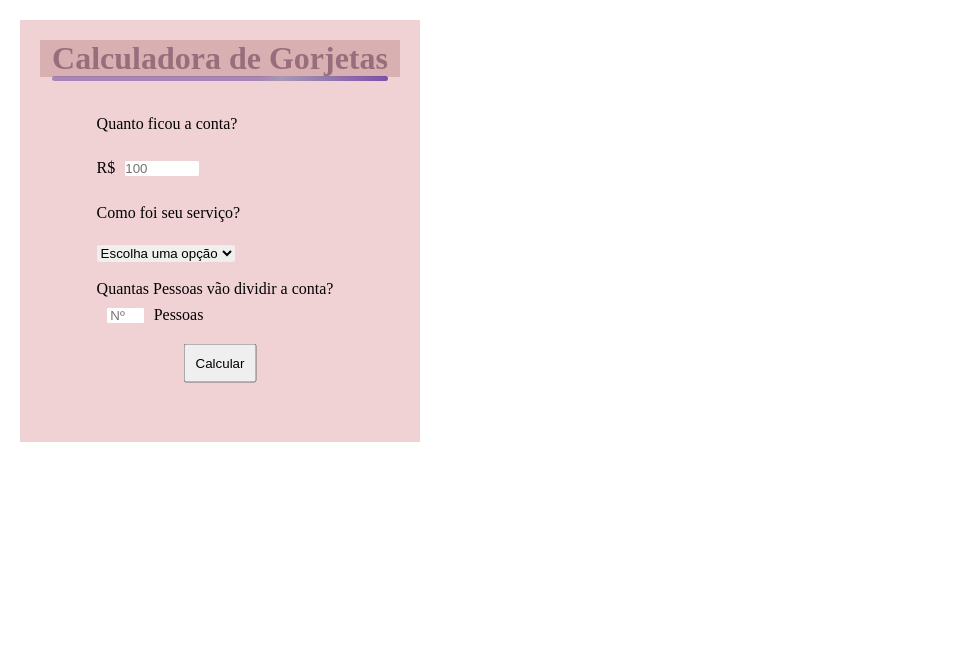
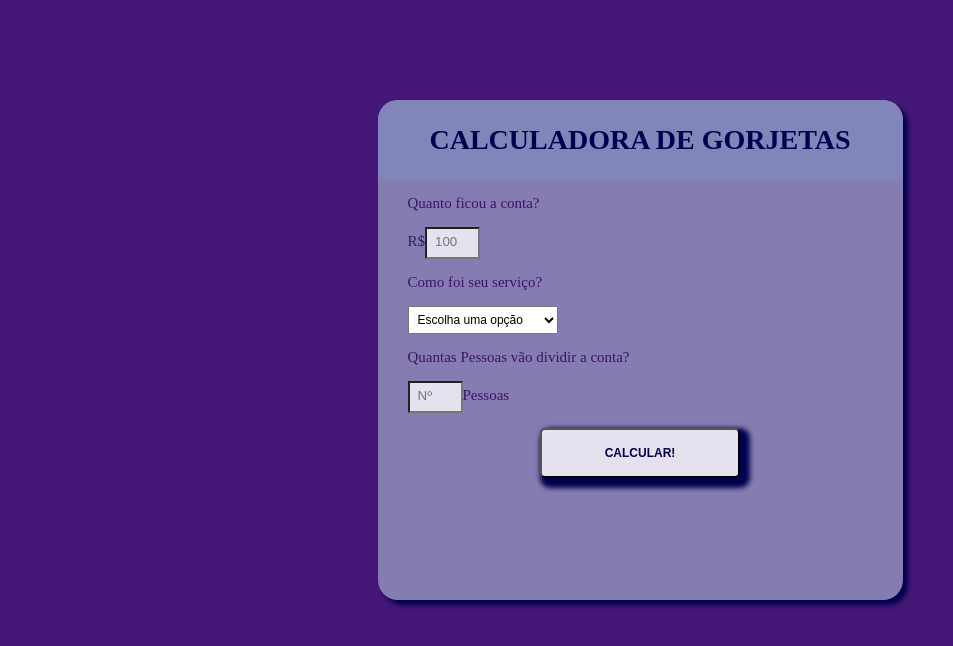
Before and after one commit to anikape/calculadoraGorjetas, a plain HTML site: page index.html in a window 1280 px wide. Shown: the whole page, without its empty margins (0-953 px from the left). Drawn offline with Linux system fonts and the light colour scheme.

Commit message:
Final Project version 1.0

```diff
--- a/index.html
+++ b/index.html
@@ -10,7 +10,7 @@
 </head>
 
 <body>
-    <main>
+    <div class="container">
         <div class="titulo">
             <h1>Calculadora de Gorjetas</h1>
         </div>
@@ -18,41 +18,53 @@
         <section class="calculator">
 
 
-            <div class="formulario">
-                <form action="">
 
-                    <label for="bill" id="bill"><p>Quanto ficou a conta?</p></label>
-                    <p>R$<input type="number" id="bill" placeholder="100" name="bill"></p>
+            <form action="" class="forms" id="tipsForms">
 
-                    <label for="service-quality" id="service">
+                <label for="bill" id="bill-input"><p>Quanto ficou a conta?</p></label>
+                <p>R$<input type="number" id="bill" placeholder="100" name="bill" id="bill" class="form-input"></p>
+
+                <label for="service-quality" id="service">
             <p>Como foi seu serviço?</p></label>
-                    <p>
-                        <select for="service-quality" id="service-quality">
-                    <option disabled selected>Escolha uma opção</option>
-                    <option value="0.3">30% - Excelente</option>
-                    <option value="0.2">20% - Bom</option>
-                    <option value="0.15">15% - Aceitável </option>
-                    <option value="0.1">10% - Ruim</option>
-                    <option value="0.05">5% - Péssimo</option>
+                <p>
+                    <select name="service-quality" id="serviceQual" class="form-selected">
+                    <option  disabled selected value="0">Escolha uma opção</option>
+                    <option   value="0.3">30% - Excelente</option>
+                    <option   value="0.2">20% - Bom</option>
+                    <option   value="0.15">15% - Aceitável </option>
+                    <option   value="0.1">10% - Ruim</option>
+                    <option   value="0.05">5% - Péssimo</option>
                 </select>
-                    </p>
-                    <p>
-                        <label for="people" id="people">
+                </p>
+                <p>
+                    <label for="people" id="people">
                 <p>Quantas Pessoas vão dividir a conta?</p>
             </label>
-                        <input type="number" name="people" id="input-people" placeholder="Nº">Pessoas
-                    </p>
+                    <input type="number" name="people" id="pessoas" placeholder="Nº" class="form-input" required>Pessoas
 
-                    <button type="submit">Calcular</button>
 
-                </form>
+                    <button type="submit" class="form-submit">Calcular!</button>
 
+            </form>
+            <!--Local onde aparece o resultado-->
+            <div id="totalTip">
+                Gorjeta total: R$
+                <span id="tip">0.00</span>
+                <span id="each">cada.</span>
             </div>
+
+
+
+
 
         </section>
 
-    </main>
 
+
+    </div>
+
+
+    <script src="script2.js"></script>
 
 </body>
 
--- /dev/null
+++ b/script2.js
@@ -0,0 +1,49 @@
+//Função calcular a gorjeta
+
+function calculateTip(event) {
+    event.preventDefault(); //evita o recarregamento automático da page
+    let bill = document.getElementById('bill').value;
+    let service = document.getElementById('serviceQual').value;
+    let numOfPeople = document.getElementById('pessoas').value;
+
+
+    //Verificar se a conta e a nota dos serviços foram preenchidos
+
+    if (bill == '' | serviceQual == 0) {
+        alert("Por favor, preencha os campos!")
+        return;
+    }
+
+    // Verificar o número de pessoas para dividir a conta
+    if (numOfPeople <= 1) {
+        numOfPeople = 1;
+        document.getElementById('each').style.display = 'none';
+    }
+
+    if (numOfPeople > 1) {
+        document.getElementById('each').style.display = 'block';
+    }
+
+    //Cálculo da gorjeta
+
+
+    let total = (bill * service) / numOfPeople;
+    document.getElementById('totalTip').style.display = 'block';
+
+
+
+
+    total = total.toFixed(2); //duas casas decimais
+
+    document.getElementById('tip').innerHTML = total;
+    document.getElementById('totalTip').style.display = 'block';
+
+}
+
+//Aqui ele esconde o display da div que mostrará o resultado após o cálculo
+document.getElementById('totalTip').style.display = 'none';
+document.getElementById('each').style.display = 'none';
+
+//Acionamento do botão - Quando o Form for submetido
+
+document.getElementById('tipsForms').addEventListener('submit', calculateTip);
--- a/style.css
+++ b/style.css
@@ -1,104 +1,101 @@
+/*Criando as variáveis de cor*/
+
+:root {
+    --primary-color: #451776;
+    --secundary-color: #857Db1;
+    --tertary-color: #3c1a7d;
+    --text-color-one: #3d1365;
+    --text-color-two: #00004f;
+    --extra-color: #8185b9;
+    --background-inputs: #e6e1ef;
+}
+
 * {
-    margin: 0;
-    padding: 0;
     box-sizing: border-box;
 }
 
-main {
-    display: block;
-    background-color: #f0d2d4;
-    width: 50vh;
-    padding: 20px;
-    margin: 20px;
+body {
+    background-color: var(--primary-color);
+    color: var(--text-color-one);
+    font-size: 15px;
 }
 
-form {
-    padding: 20px;
-    display: block;
-    justify-content: center;
-    align-items: center;
-    flex-direction: column;
-}
-
-h1 {
-    display: flex;
-    color: #976e7c;
-    font-weight: bold;
-    justify-content: center;
-    align-items: center;
-    position: relative;
-}
-
-main h1::before {
-    content: "";
-    position: absolute;
-    width: 100%;
-    height: 5px;
-    bottom: -4px;
-    left: 0.5;
-    border-radius: 8px;
-    background: linear-gradient(90deg, rgba(130, 97, 167, 0.6671043417366946) 62%, rgba(167, 152, 179, 1) 68%, rgba(98, 50, 156, 0.8057742782152231) 100%);
-}
-
-button {
-    position: relative;
-    display: block;
-    padding: 10px;
-    margin-top: 30px;
-    top: 50%;
-    left: 50%;
-    transform: translate(-50%, -50%);
-}
-
-button:hover {
-    cursor: pointer;
-    text-transform: uppercase;
-    background-color: #d9b0b2;
-    color: black;
-    border: none;
-    border-radius: 5px;
+.container {
+    width: 525px;
+    height: 500px;
+    margin: 100px auto;
+    /*Centralizou o elemento*/
+    background-color: var(--secundary-color);
+    box-shadow: 5px 5px 5px var(--text-color-two);
+    border-radius: 20px;
 }
 
 .titulo {
-    background-color: #d9b0b2;
-    width: 100%;
+    background-color: var(--extra-color);
+    color: var(--text-color-two);
+    padding: 5px;
+    text-transform: uppercase;
+    font-size: 14px;
+    font-weight: normal;
+    border-top-left-radius: 20px;
+    border-top-right-radius: 20px;
+    text-align: center;
 }
 
-.titulo,
-.formulario {
-    display: flex;
-    justify-content: center;
-    align-items: center;
+.forms {
+    padding-left: 30px;
+    padding-right: 30px;
 }
 
-#bill {
-    width: 30%;
-    margin: 10px;
-    border-radius: 5%;
-    border: none;
+.form-input {
+    background-color: var(--background-inputs);
+    width: 55px;
+    padding: 5px 5px 8px 8px;
 }
 
-#service {
-    margin-top: 10px;
-    margin: 10px;
+.form-input:focus,
+.form-selected:focus {
+    border: 2px solid var(--text-color-two);
+    background-color: var(--secundary-color);
+    outline: none;
+    border-radius: 8px;
 }
 
-#service-quality {
-    margin-top: 5px;
-    border-radius: 5%;
-    border: none;
+.form-selected {
+    width: 150px;
+    padding: 5px;
+    font-size: 12px;
 }
 
-#people {
-    margin-top: 15px;
-    margin-bottom: 15px;
-    padding: 20px;
+.form-submit {
+    text-transform: uppercase;
+    font-weight: bold;
+    display: block;
+    margin: 15px auto;
+    /*Centralizou o botão*/
+    background: var(--background-inputs);
+    border-radius: 5px;
+    width: 200px;
+    height: 50px;
+    font-size: 12px;
+    color: var(--text-color-two);
+    box-shadow: 5px 5px 5px 5px var(--text-color-two);
 }
 
-#input-people {
-    width: 15%;
-    margin: 10px;
-    border-radius: 5%;
-    border: none;
+.form-submit:hover {
+    background: var(--primary-color);
+    opacity: 0.9;
+    left: -10px;
+    color: var(--background-inputs);
+    box-shadow: none;
+    font-size: 14px;
+    font-weight: bold;
+}
+
+#totalTip {
+    font-size: 20px;
+    margin-top: 5px;
     text-align: center;
+    color: var(--text-color-two);
+    padding: 5px;
 }
```
